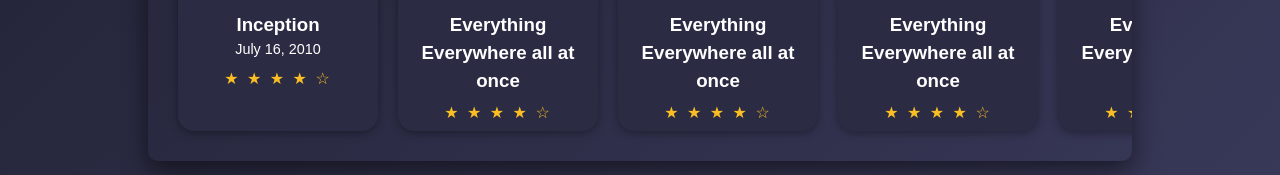
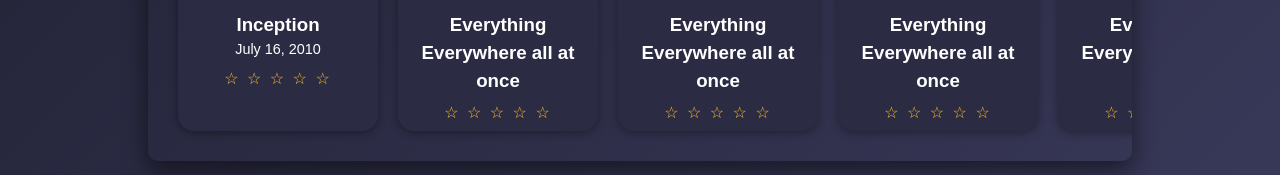
Before and after one commit to ling027/csc47300-team-spider, a React (Vite) app in the folder Movie_Rating_app/: page /browse in a window 1280 px wide. Shown: the part 597-772 px from the top of the page. Built offline with nearby package versions, Linux system fonts and the light colour scheme.

Commit message:
Updated movie row to correctly display the correct amount of stars for each movie

```diff
--- a/Movie_Rating_app/src/view/Component/MovieRow.jsx
+++ b/Movie_Rating_app/src/view/Component/MovieRow.jsx
@@ -1,6 +1,54 @@
 import "../main.css"
 import {Link} from 'react-router-dom';
 import { useFormatters } from "../../utils/formatHelpers.js";
+
+// Convert TMDB rating (0-10 scale) to stars (0-5 scale)
+function getStars(ratingValue) {
+  let numericRating = 0;
+
+  // Handle different input types
+  if (typeof ratingValue === 'number') {
+    numericRating = ratingValue;
+  } else if (typeof ratingValue === 'string') {
+    // Try to extract number from strings like "8.5/10" or "8.5"
+    const match = ratingValue.match(/(\d+\.?\d*)/);
+    if (match) {
+      numericRating = parseFloat(match[1]);
+      // If the string contains "/10", assume it's already on 0-10 scale
+      // Otherwise, assume it might be on a different scale
+      if (!ratingValue.includes('/10')) {
+        // If it's just a number, assume it could be 0-5 scale, convert to 0-10
+        if (numericRating <= 5) {
+          numericRating = numericRating * 2;
+        }
+      }
+    }
+  }
+
+  if (!numericRating || numericRating === 0) return '☆ ☆ ☆ ☆ ☆';
+
+  // Ensure rating is on 0-10 scale, then convert to 0-5 scale
+  if (numericRating > 10) {
+    numericRating = (numericRating / 2); // If somehow > 10, normalize
+  }
+
+  const starRating = (numericRating / 2);
+
+  // Round to nearest whole star for cleaner display
+  const filledStars = Math.round(starRating);
+
+  // Build star string (5 stars total)
+  let stars = '';
+  for (let i = 0; i < 5; i++) {
+    if (i < filledStars) {
+      stars += '★ ';
+    } else {
+      stars += '☆ ';
+    }
+  }
+
+  return stars.trim();
+}
 
 function MovRow({rowslogan,link_addon, movD}){
   const { formatDate, formatGenres, getSynopsis } = useFormatters();
@@ -14,7 +62,7 @@
                         <p  class="stars">{movie.rating}</p>
                         <h3 className="moviecard-title">{movie.title}</h3>
                         <p className="meta" >{formatDate(movie.releaseDate)}</p>
-                        <p class="stars">★ ★ ★ ★ ☆</p>
+                        <p class="stars">{getStars(movie.ratingValue !== undefined ? movie.ratingValue : movie.rating)}</p>
                     </Link>
                     </div>
       ))}
@@ -34,7 +82,7 @@
                 <p  class="stars">{movie.rating}</p>
                <h3 className="moviecard-title">{movie.title}</h3>
                <p className="meta" >{formatDate(movie.releaseDate)}</p>
-               <p class="stars">★ ★ ★ ★ ☆</p>
+               <p class="stars">{getStars(movie.ratingValue !== undefined ? movie.ratingValue : movie.rating)}</p>
             </Link>
         </div>
       ))}
--- a/Movie_Rating_app/src/view/HomePage/home.tsx
+++ b/Movie_Rating_app/src/view/HomePage/home.tsx
@@ -14,6 +14,7 @@
   title: string;
   poster: string;
   rating: string;
+  ratingValue: number; // Store numeric rating for star calculation
   releaseDate: string;
   trailer?: string;
 }
@@ -26,6 +27,7 @@
       ? `https://image.tmdb.org/t/p/w500${movie.poster_path}`
       : '',
     rating: movie.vote_average ? `${movie.vote_average.toFixed(1)}/10` : 'N/A',
+    ratingValue: movie.vote_average || 0, // Store numeric rating for star calculation
     releaseDate: movie.release_date || '',
   };
 }
```
